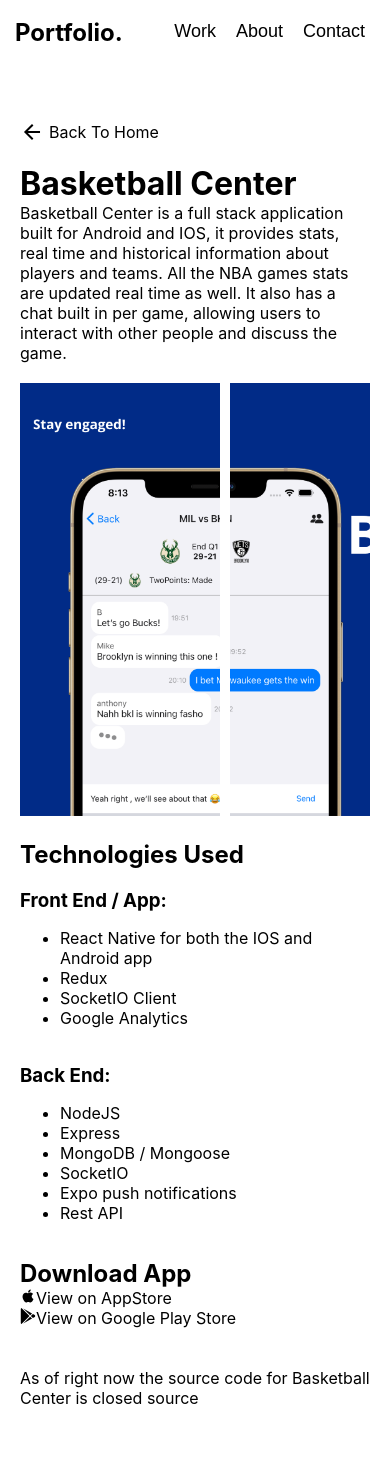
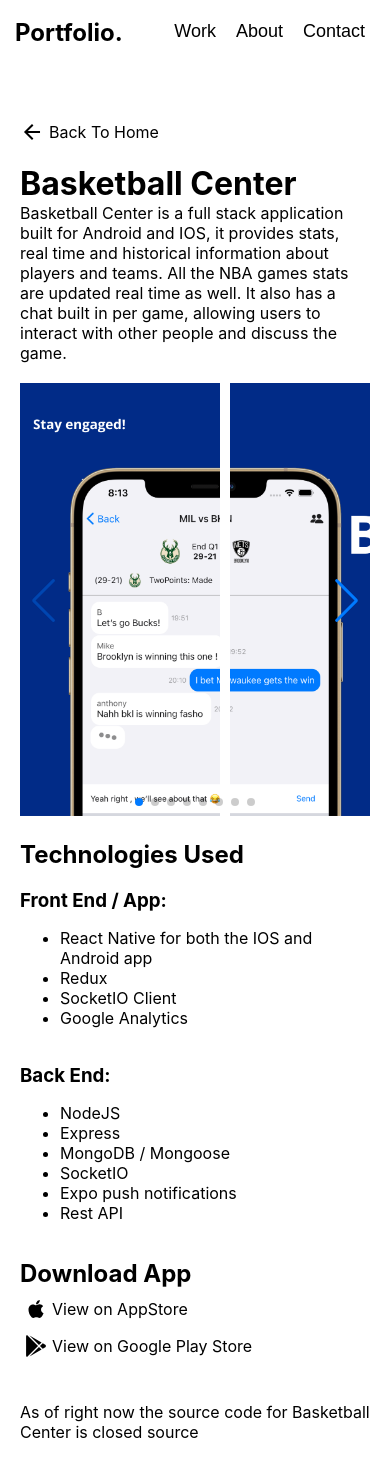
Before and after one commit to anthony-fdez/portfolio, a Next.js app: page /basketball-center in a window 390 px wide. Shown: the top 1476 px of the page. Built offline with nearby package versions, Linux system fonts and the light colour scheme.

Commit message:
fixed styling issues

```diff
--- a/pages/basketball-center/basketball-center.module.css
+++ b/pages/basketball-center/basketball-center.module.css
@@ -36,4 +36,14 @@
     height: 100%;
     width: 100%;
   }
+  .download_container {
+    display: flex;
+    align-items: center;
+    margin-top: 5px;
+    padding: 5px;
+  }
+  .download_container > svg {
+    font-size: 22px;
+    margin-right: 5px;
+  }
 }
--- a/pages/basketball-center/index.tsx
+++ b/pages/basketball-center/index.tsx
@@ -10,6 +10,17 @@
 
 // Import Swiper styles
 import "swiper/css";
+import "swiper/css/navigation";
+import "swiper/css/pagination";
+import "swiper/css/scrollbar";
+
+import SwiperCore, {
+  Navigation,
+  Pagination,
+  Scrollbar,
+  A11y,
+  Autoplay,
+} from "swiper";
 
 const BasketballCenter: NextPage = () => {
   return (
@@ -35,7 +46,13 @@
           with other people and discuss the game.
         </p>
         <br></br>
-        <Swiper slidesPerView="auto" spaceBetween={10}>
+        <Swiper
+          modules={[Navigation, Pagination, Scrollbar, A11y]}
+          navigation={true}
+          pagination={{ clickable: true }}
+          spaceBetween={10}
+          slidesPerView="auto"
+        >
           <SwiperSlide className={styles.slide}>
             <img
               className={styles.image}
```
Also changed, not shown: pages/protypist/protypist.module.css (+9 -0 lines).
